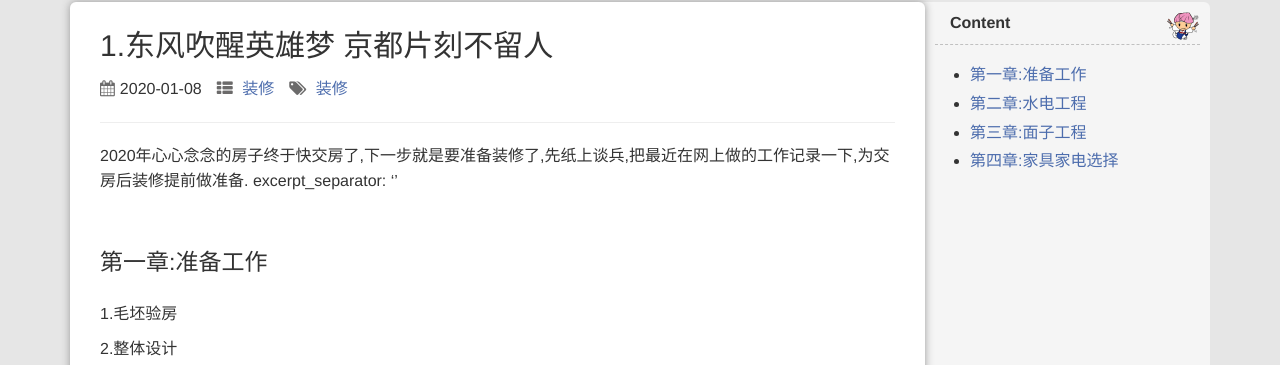
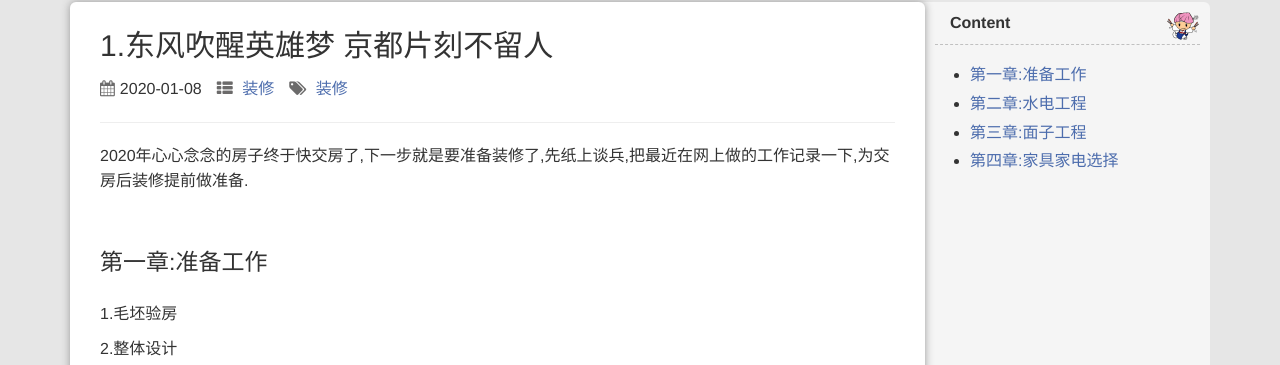
Before and after one commit to wuming0108/wuming0108.github.io, a Jekyll site: the page built from _posts/2020-01-08-the-new-start.md, in a window 1280 px wide. Shown: the part 103-468 px from the top of the page. Built offline with Jekyll 4.4.1, drawn with Linux system fonts in a browser that asks for light colours; a style sheet for code colours, icons or effects is not loaded.

Commit message:
摘要功能

```diff
--- a/_config.yml
+++ b/_config.yml
@@ -45,7 +45,7 @@
 
 # Build settings
 markdown: kramdown
-
+excerpt_separator:  '<!-- more -->'
 kramdown:
   input: GFM
   syntax_highlighter: rouge
--- a/_posts/2020-01-08-the-new-start.md
+++ b/_posts/2020-01-08-the-new-start.md
@@ -9,8 +9,8 @@
 * content
 {:toc}
 2020年心心念念的房子终于快交房了,下一步就是要准备装修了,先纸上谈兵,把最近在网上做的工作记录一下,为交房后装修提前做准备.
-excerpt_separator:  '<!-- more -->'
-<br/>
+<!-- more -->
+
 ### 第一章:准备工作
 
 1.毛坯验房
--- a/index.html
+++ b/index.html
@@ -10,6 +10,7 @@
         <div></div>
         <hr>
         <ul>
+            {{ post.excerpt | strip_html }}
             {% for post in paginator.posts %}
               <li>
                 <h2>
```
